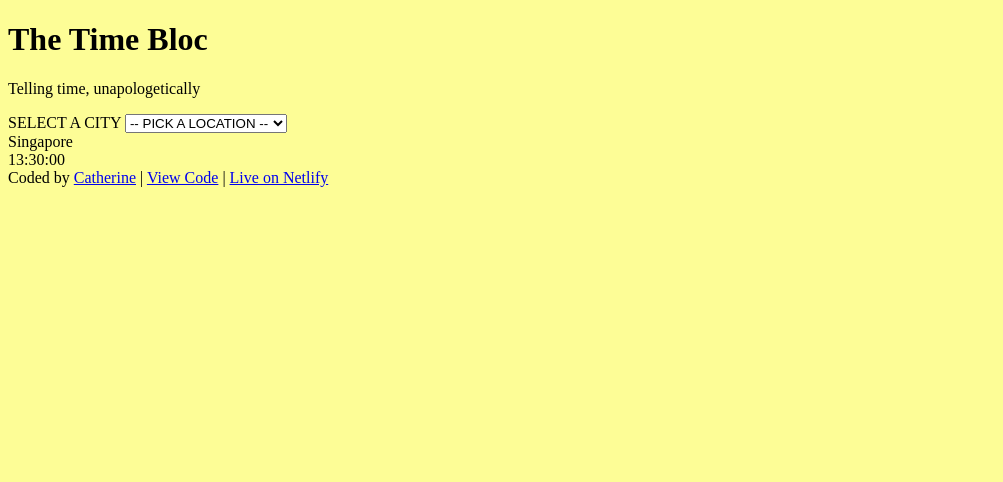
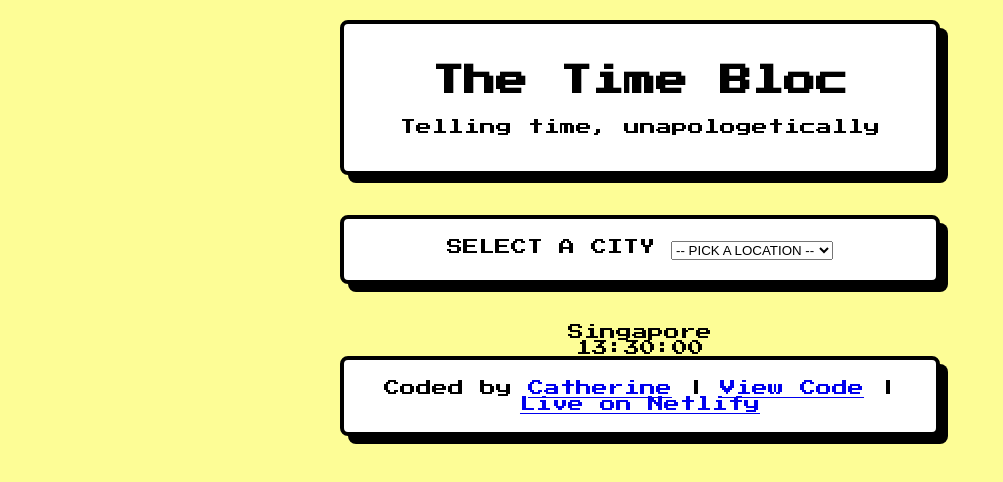
Before and after one commit to csarq/the-time-bloc, a plain HTML site: page index.html in a window 1280 px wide. Shown: the whole page, without its empty margins (0-1003 px from the left). Drawn offline with Linux system fonts and the light colour scheme.

Commit message:
adds boxes to main sections

```diff
--- a/index.html
+++ b/index.html
@@ -4,19 +4,22 @@
 <head>
   <meta charset="UTF-8">
   <meta name="viewport" content="width=device-width, initial-scale=1.0">
+  <link rel="preconnect" href="https://fonts.googleapis.com">
+  <link rel="preconnect" href="https://fonts.gstatic.com" crossorigin>
+  <link href="https://fonts.googleapis.com/css2?family=Press+Start+2P&display=swap" rel="stylesheet">
   <link rel="stylesheet" href="src/style.css">
   <title>The Time Bloc</title>
 </head>
 
 <body>
   <div class="app-container">
-    <header>
+    <header class="app-header box">
       <h1>The Time Bloc</h1>
       <p class="tagline">Telling time, unapologetically</p>
     </header>
 
     <!-- Selection Section -->
-    <section class="selection-box">
+    <section class="selection box">
       <label for="city-select">SELECT A CITY</label>
       <select name="city-select" id="city-select">
         <option value="">-- PICK A LOCATION --</option>
@@ -36,7 +39,7 @@
     </main>
 
     <!-- Footer -->
-    <footer>Coded by <a href="https://github.com/csarq" target="_blank">Catherine</a> | <a
+    <footer class="app-footer box">Coded by <a href="https://github.com/csarq" target="_blank">Catherine</a> | <a
         href="https://github.com/csarq/the-time-bloc" target="_blank">View Code</a> | <a
         href="https://the-time-bloc.netlify.app/" target="_blank">Live on
         Netlify</a></footer>
--- a/src/style.css
+++ b/src/style.css
@@ -1,3 +1,25 @@
 body {
+  font-family: 'Press Start 2P', cursive;
   background-color: #fdfd96;
+  display: flex;
+  justify-content: center;
+  align-items: center;
+  margin: 0;
+  padding: 20px;
+  box-sizing: border-box;
 }
+
+.app-container {
+  width: 100%;
+  max-width: 600px;
+  text-align: center;
+}
+
+.box {
+  border: 4px solid #000000;
+  border-radius: 8px;
+  box-shadow: 8px 8px 0 #000000;
+  padding: 20px;
+  margin-bottom: 40px;
+  background-color: white;
+}
```
